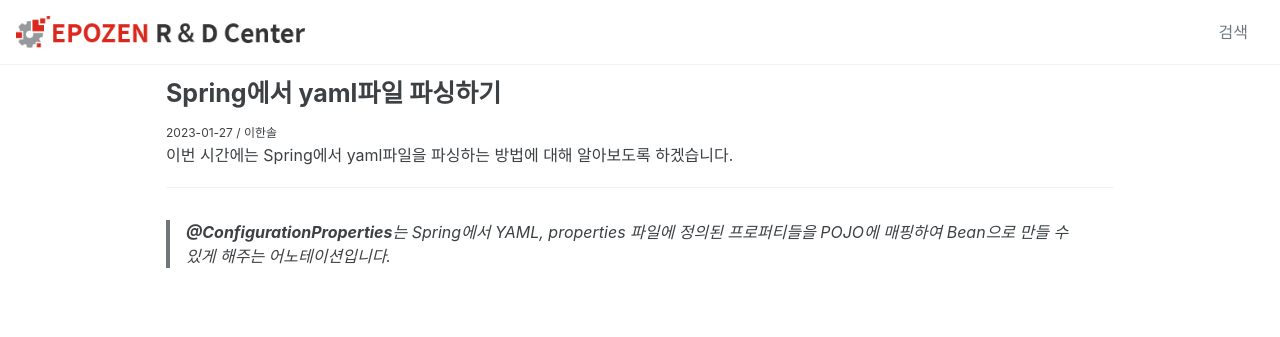
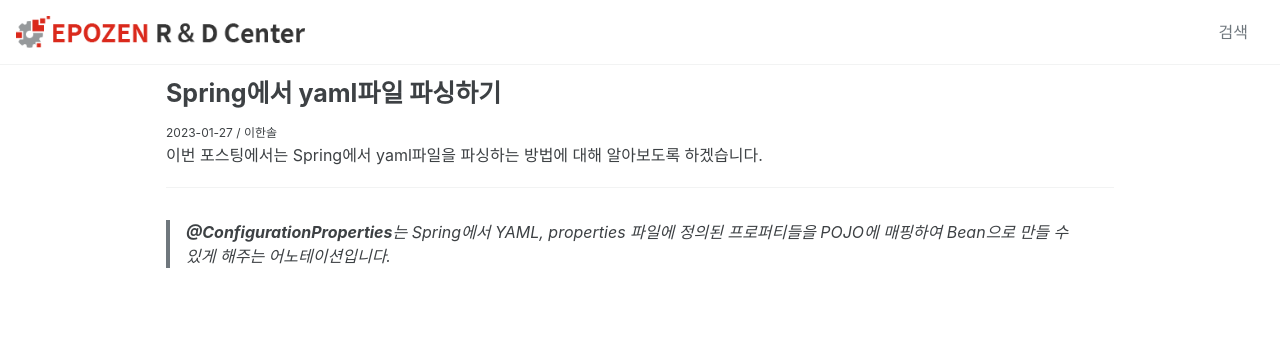
Before and after one commit to epozen-dt/epozen-dt.github.io, a Jekyll site: the page built from _posts/2023-01-27-Spring_yaml_parsing.md, in a window 1280 px wide and 900 px high. Shown: the top 337 px of the window. Built offline with Jekyll 4.4.1, drawn with Linux system fonts in a browser that asks for light colours; cached includes are drawn as plain includes.

Commit message:
1월 기술 블로그 포스팅

````diff
--- a/_posts/2023-01-27-Spring_yaml_parsing.md
+++ b/_posts/2023-01-27-Spring_yaml_parsing.md
@@ -4,7 +4,7 @@ last_modified_at: 2023-01-27
 author: 이한솔
 ---
 
-이번 시간에는 Spring에서 yaml파일을 파싱하는 방법에 대해 알아보도록 하겠습니다.
+이번 포스팅에서는 Spring에서 yaml파일을 파싱하는 방법에 대해 알아보도록 하겠습니다.
 
 ---
 > **@ConfigurationProperties**는 Spring에서 YAML, properties 파일에 정의된 프로퍼티들을 POJO에 매핑하여 Bean으로 만들 수 있게 해주는 어노테이션입니다.
@@ -35,11 +35,11 @@ public class Property {
 예를 들어 다음과 같이 다양한 표기 방법으로 표현된 'classname'은
 ```yaml
 component:
-	className: com.epozen.acelletl.Filter
-	classname: com.epozen.acelletl.Filter
-	class_name: com.epozen.acelletl.Filter
-	class-name: com.epozen.acelletl.Filter
-	CLASS_NAME: com.epozen.acelletl.Filter
+  className: com.epozen.acelletl.Filter
+  classname: com.epozen.acelletl.Filter
+  class_name: com.epozen.acelletl.Filter
+  class-name: com.epozen.acelletl.Filter
+  CLASS_NAME: com.epozen.acelletl.Filter
 ```
 다음과 같이 카멜식인 'className'으로 모두 바인딩 가능합니다.
 ```java
````
